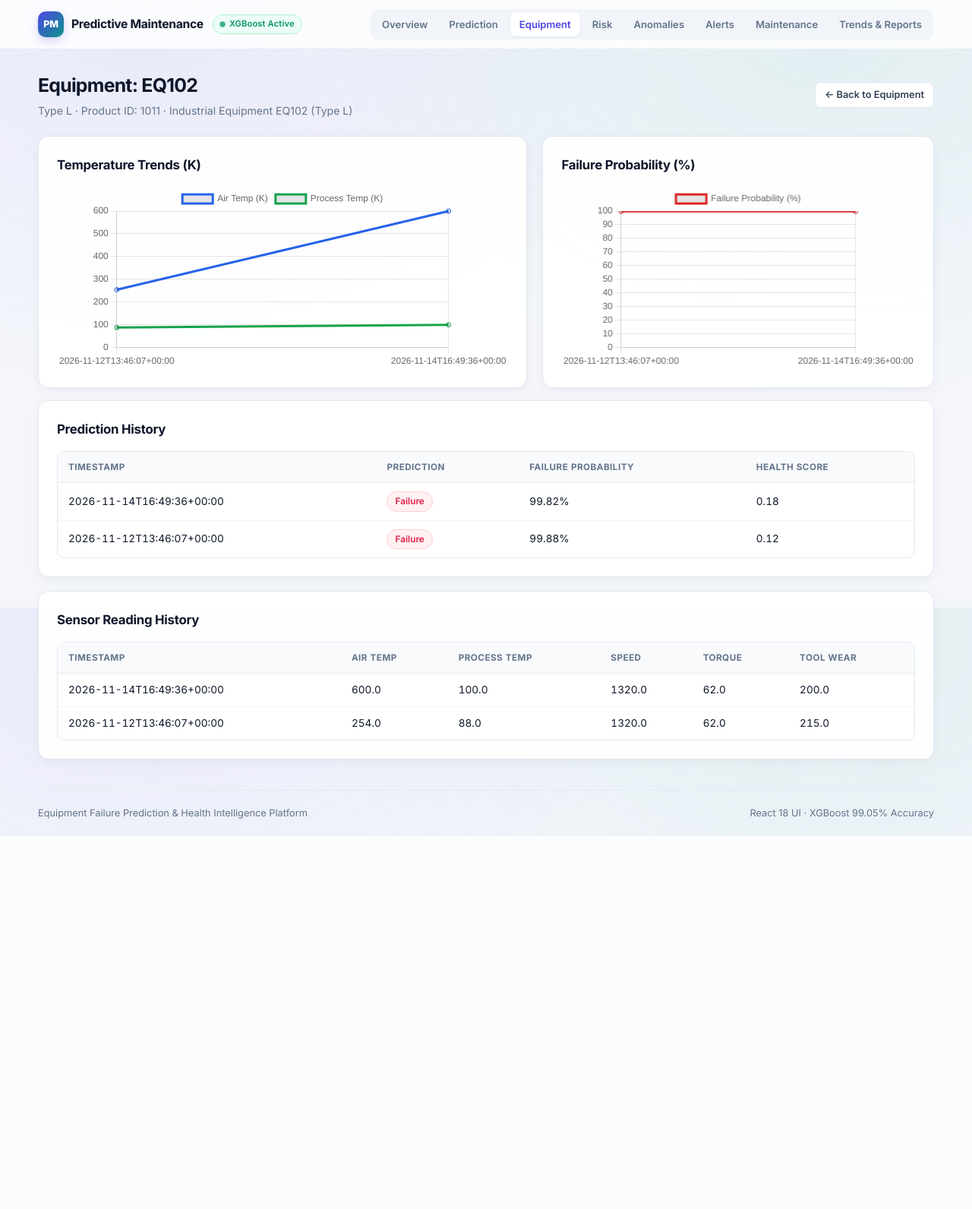
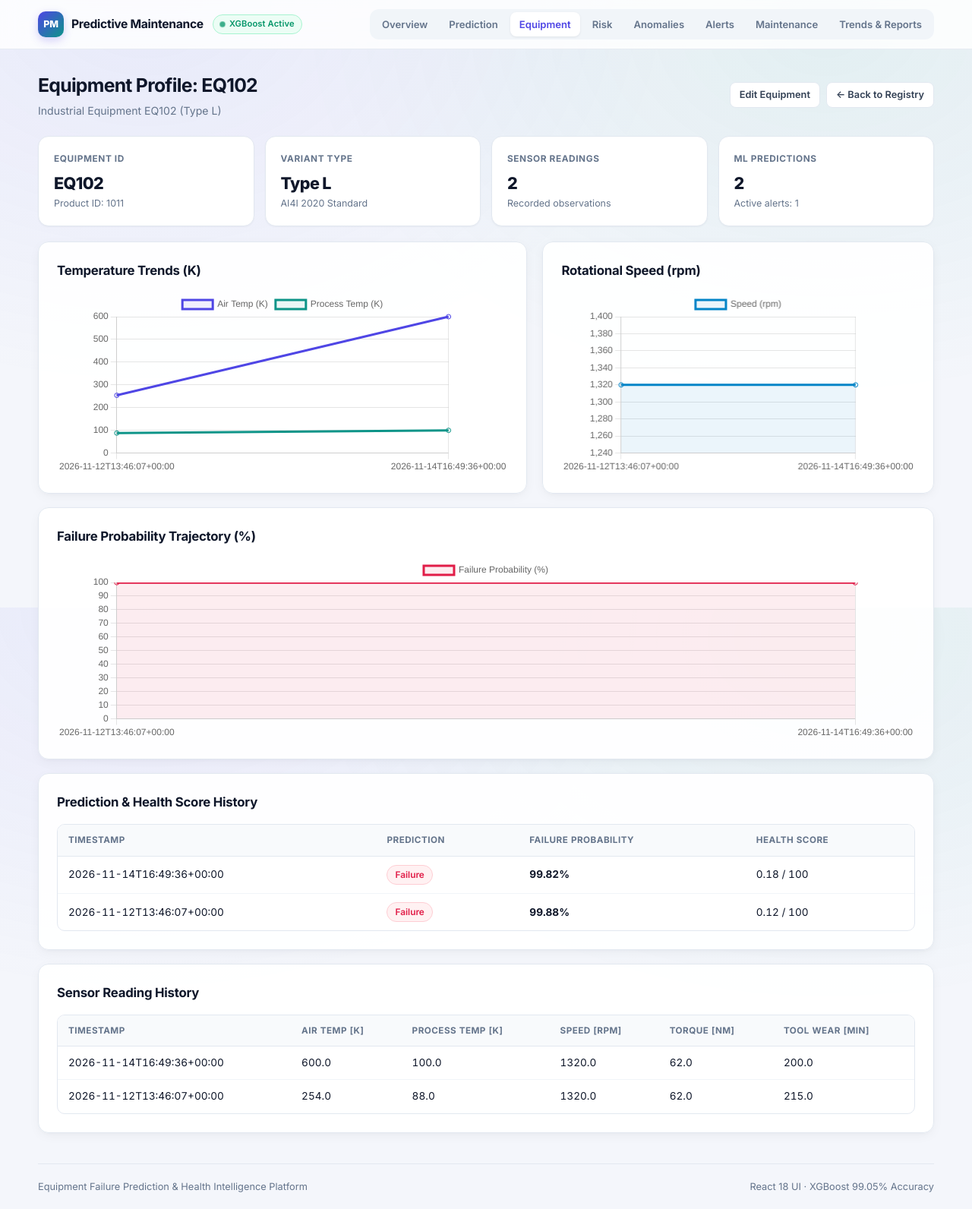
Before and after one commit to harini-012/Machine_Learning_System_for_Early_Detection_of_Equipment_Failure_Team-A, a Flask app: a page that uses templates/base.html in a window 1280 px wide. Shown: the whole page at 76% size. Before the commit the page ends 1101 px from the top, so only its background shows below. Run offline with Flask 3, Linux system fonts and the light colour scheme; data comes from the database, SQL or seed files in the repository; parts of the project's set-up code (start-up, migrations or seed data) failed here and were passed over; some libraries are stand-ins or nearby versions.

Commit message:
Add maintenance steps and alert banner to prediction output, restore 3-chart equipment profile, and add /health endpoint

```diff
--- a/app.py
+++ b/app.py
@@ -195,6 +195,17 @@ def render_prediction(template_name, allow_direct_type: bool = False):
         return render_template(template_name, **context), 500
 
     return render_template(template_name, **context)
+
+
+@app.get("/health")
+def health_check():
+    return {
+        "status": "ok",
+        "service": "equipment-failure-detection-team-a",
+        "model": "XGBClassifier",
+        "accuracy": 0.9905,
+        "roc_auc": 0.9750,
+    }
 
 
 @app.get("/")
--- a/templates/base.html
+++ b/templates/base.html
@@ -7,7 +7,7 @@
     <link rel="preconnect" href="https://fonts.googleapis.com">
     <link rel="preconnect" href="https://fonts.gstatic.com" crossorigin>
     <link href="https://fonts.googleapis.com/css2?family=Inter:wght@400;500;600;700;800&display=swap" rel="stylesheet">
-    <link rel="stylesheet" href="{{ url_for('static', filename='css/dashboard.css', v='5.0') }}">
+    <link rel="stylesheet" href="{{ url_for('static', filename='css/dashboard.css', v='6.0') }}">
     <script crossorigin src="https://unpkg.com/react@18/umd/react.production.min.js"></script>
     <script crossorigin src="https://unpkg.com/react-dom@18/umd/react-dom.production.min.js"></script>
 </head>
@@ -62,6 +62,6 @@
         <span>React 18 UI · XGBoost 99.05% Accuracy</span>
     </footer>
 
-    <script src="{{ url_for('static', filename='js/react_app.js', v='5.0') }}"></script>
+    <script src="{{ url_for('static', filename='js/react_app.js', v='6.0') }}"></script>
 </body>
 </html>
--- a/templates/equipment_detail.html
+++ b/templates/equipment_detail.html
@@ -5,13 +5,39 @@
 <section class="section">
     <header class="page-heading">
         <div>
-            <h1>Equipment: {{ equipment.equipment_id }}</h1>
-            <p class="muted">Type {{ equipment.equipment_type }} · Product ID: {{ equipment.product_id or "N/A" }} · {{ equipment.description or "" }}</p>
+            <h1>Equipment Profile: {{ equipment.equipment_id }}</h1>
+            <p class="muted">{{ equipment.description or "Historical sensor observations, ML failure predictions, and health telemetry." }}</p>
         </div>
-        <a class="button-outline" href="{{ url_for('equipment_list') }}">← Back to Equipment</a>
+        <div class="toolbar-actions">
+            <a class="button-outline" href="{{ url_for('edit_equipment', equipment_id=equipment.equipment_id) }}">Edit Equipment</a>
+            <a class="button-outline" href="{{ url_for('equipment_list') }}">← Back to Registry</a>
+        </div>
     </header>
 
-    <div class="detail-grid" style="margin-bottom: 16px;">
+    <div class="stat-grid">
+        <div class="stat-card">
+            <span class="stat-label">Equipment ID</span>
+            <p class="stat-value" style="font-size: 1.35rem;">{{ equipment.equipment_id }}</p>
+            <span class="muted" style="font-size: 0.78rem;">Product ID: {{ equipment.product_id or "N/A" }}</span>
+        </div>
+        <div class="stat-card">
+            <span class="stat-label">Variant Type</span>
+            <p class="stat-value" style="font-size: 1.35rem;">Type {{ equipment.equipment_type }}</p>
+            <span class="muted" style="font-size: 0.78rem;">AI4I 2020 Standard</span>
+        </div>
+        <div class="stat-card">
+            <span class="stat-label">Sensor Readings</span>
+            <p class="stat-value" style="font-size: 1.35rem;">{{ sensor_readings|length }}</p>
+            <span class="muted" style="font-size: 0.78rem;">Recorded observations</span>
+        </div>
+        <div class="stat-card">
+            <span class="stat-label">ML Predictions</span>
+            <p class="stat-value" style="font-size: 1.35rem;">{{ predictions|length }}</p>
+            <span class="muted" style="font-size: 0.78rem;">Active alerts: {{ alerts|length }}</span>
+        </div>
+    </div>
+
+    <div class="detail-grid" style="margin-bottom: 18px;">
         <section class="card" style="margin-bottom: 0;">
             <h2>Temperature Trends (K)</h2>
             <div class="chart-box">
@@ -20,15 +46,22 @@
         </section>
 
         <section class="card" style="margin-bottom: 0;">
-            <h2>Failure Probability (%)</h2>
+            <h2>Rotational Speed (rpm)</h2>
             <div class="chart-box">
-                <canvas id="predictionChart"></canvas>
+                <canvas id="speedChart"></canvas>
             </div>
         </section>
     </div>
 
     <section class="card">
-        <h2>Prediction History</h2>
+        <h2>Failure Probability Trajectory (%)</h2>
+        <div class="chart-box">
+            <canvas id="predictionChart"></canvas>
+        </div>
+    </section>
+
+    <section class="card">
+        <h2>Prediction &amp; Health Score History</h2>
         {% if predictions %}
             <div class="table-wrapper">
                 <table>
@@ -50,8 +83,8 @@
                                         {{ prediction.prediction_label }}
                                     </span>
                                 </td>
-                                <td>{{ "%.2f"|format((prediction.failure_probability or 0) * 100) }}%</td>
-                                <td>{{ "%.2f"|format(prediction.health_score or 0) }}</td>
+                                <td><strong>{{ "%.2f"|format((prediction.failure_probability or 0) * 100) }}%</strong></td>
+                                <td>{{ "%.2f"|format(prediction.health_score or 0) }} / 100</td>
                             </tr>
                         {% endfor %}
                     </tbody>
@@ -70,11 +103,11 @@
                     <thead>
                         <tr>
                             <th>Timestamp</th>
-                            <th>Air Temp</th>
-                            <th>Process Temp</th>
-                            <th>Speed</th>
-                            <th>Torque</th>
-                            <th>Tool Wear</th>
+                            <th>Air Temp [K]</th>
+                            <th>Process Temp [K]</th>
+                            <th>Speed [rpm]</th>
+                            <th>Torque [Nm]</th>
+                            <th>Tool Wear [min]</th>
                         </tr>
                     </thead>
                     <tbody>
@@ -102,6 +135,7 @@
 const sensorLabels = {{ sensor_readings | map(attribute='ts') | list | tojson }};
 const airTemperatures = {{ sensor_readings | map(attribute='air_temperature') | list | tojson }};
 const processTemperatures = {{ sensor_readings | map(attribute='process_temperature') | list | tojson }};
+const rotationalSpeeds = {{ sensor_readings | map(attribute='rotational_speed') | list | tojson }};
 const predictionLabels = {{ predictions | map(attribute='ts') | list | tojson }};
 const failureProbabilities = {{ predictions | map(attribute='failure_probability') | list | tojson }}
     .map(v => +(v * 100).toFixed(2));
@@ -112,9 +146,18 @@ if (typeof Chart !== "undefined") {
         data: {
             labels: sensorLabels,
             datasets: [
-                { label: "Air Temp (K)", data: airTemperatures, borderColor: "#2563eb", tension: 0.2 },
-                { label: "Process Temp (K)", data: processTemperatures, borderColor: "#16a34a", tension: 0.2 }
+                { label: "Air Temp (K)", data: airTemperatures, borderColor: "#4f46e5", backgroundColor: "rgba(79,70,229,0.08)", tension: 0.3 },
+                { label: "Process Temp (K)", data: processTemperatures, borderColor: "#0d9488", backgroundColor: "rgba(13,148,136,0.08)", tension: 0.3 }
             ]
+        },
+        options: { responsive: true, maintainAspectRatio: false }
+    });
+
+    new Chart(document.getElementById("speedChart"), {
+        type: "line",
+        data: {
+            labels: sensorLabels,
+            datasets: [{ label: "Speed (rpm)", data: rotationalSpeeds, borderColor: "#0284c7", backgroundColor: "rgba(2,132,199,0.08)", fill: true, tension: 0.3 }]
         },
         options: { responsive: true, maintainAspectRatio: false }
     });
@@ -123,7 +166,7 @@ if (typeof Chart !== "undefined") {
         type: "line",
         data: {
             labels: predictionLabels,
-            datasets: [{ label: "Failure Probability (%)", data: failureProbabilities, borderColor: "#dc2626", tension: 0.2 }]
+            datasets: [{ label: "Failure Probability (%)", data: failureProbabilities, borderColor: "#e11d48", backgroundColor: "rgba(225,29,72,0.08)", fill: true, tension: 0.3 }]
         },
         options: {
             responsive: true,
```
Also changed, not shown: templates/dashboard.html (+18 -0 lines), templates/prediction_test.html (+18 -3 lines).
